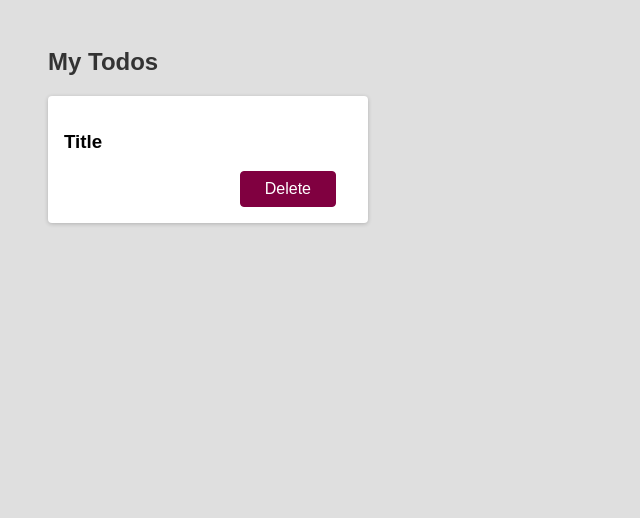
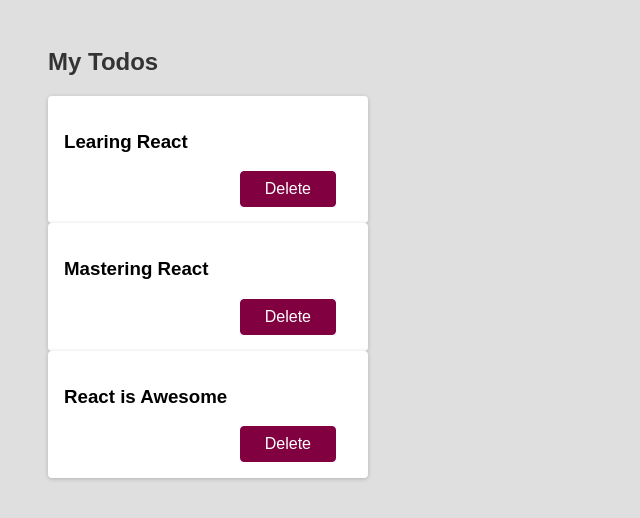
Before and after one commit to jonytalukdar/meetups-app, a JavaScript app: page / in a window 1280 px wide. Shown: the top 518 px of the page, without its empty margins (0-640 px from the left). Built offline with nearby package versions, Linux system fonts and the light colour scheme; the HTML template or start-up script is replaced by a standard one.

Commit message:
work with props

```diff
--- a/src/App.js
+++ b/src/App.js
@@ -4,7 +4,9 @@ function App() {
   return (
     <div>
       <h2>My Todos</h2>
-      <Todo />
+      <Todo title="Learing React" />
+      <Todo title="Mastering React" />
+      <Todo title="React is Awesome" />
     </div>
   );
 }
--- a/src/components/Todo.js
+++ b/src/components/Todo.js
@@ -1,7 +1,7 @@
-const Todo = () => {
+const Todo = (props) => {
   return (
     <div className="card">
-      <h3>Title</h3>
+      <h3>{props.title}</h3>
       <div className="actions">
         <button className="btn">Delete</button>
       </div>
```
